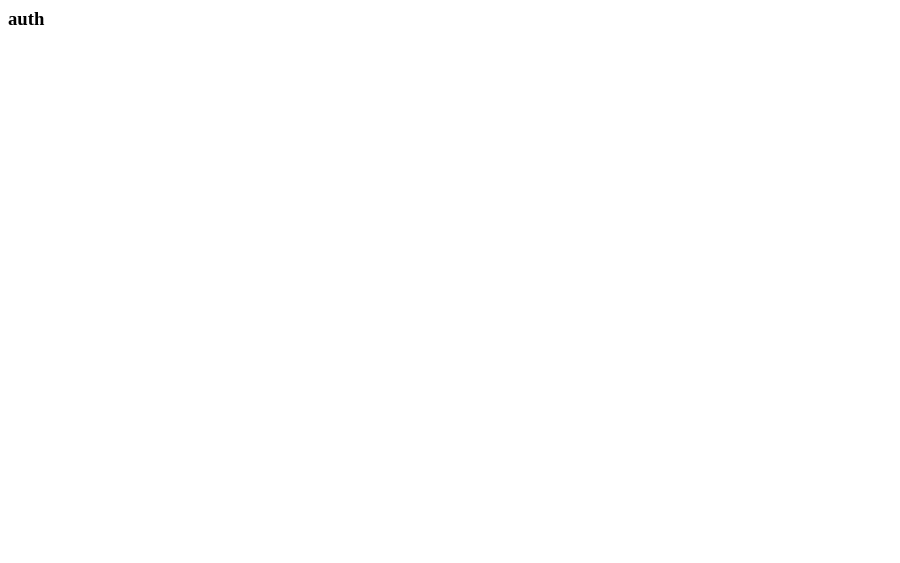
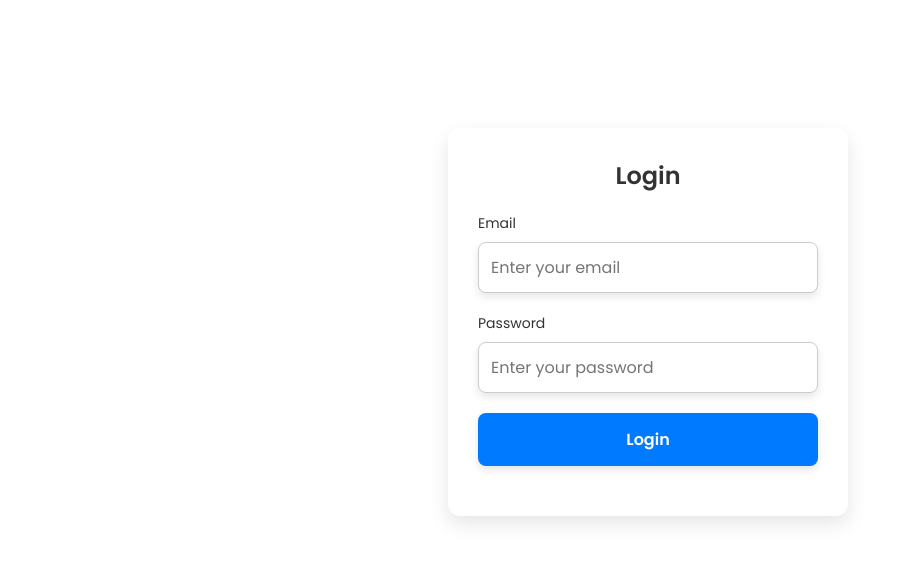
Before and after one commit to Nishan-Pradhan06/workBridge, a Laravel app: page /login in a window 1280 px wide. Before the commit the part shown is almost empty. Shown: the top 563 px of the page, without its empty margins (0-900 px from the left). Run offline with Laravel 12, Linux system fonts and the light colour scheme.

Commit message:
login form

```diff
--- /dev/null
+++ b/public/css/components/login.css
@@ -0,0 +1,88 @@
+.login-container {
+    background-color: #fff;
+    margin: 10% 35%;
+    padding: 30px;
+    border-radius: 12px;
+    box-shadow: 0 8px 20px rgba(0, 0, 0, 0.1);
+    max-width: 400px;
+    max-height: 600px;
+    width: 100%;
+    text-align: center;
+}
+
+/* Style the heading */
+h2 {
+    margin-bottom: 20px;
+    font-size: 24px;
+    color: #333;
+    font-weight: 600;
+}
+
+/* Style form input groups */
+.input-group {
+    margin-bottom: 20px;
+    text-align: left;
+}
+
+/* Style the labels */
+label {
+    display: block;
+    font-size: 14px;
+    color: #333;
+    margin-bottom: 8px;
+}
+
+/* Style the input fields */
+input {
+    width: 100%;
+    padding: 12px;
+    font-size: 16px;
+    border: 1px solid #ccc;
+    border-radius: 8px;
+    outline: none;
+    transition: border-color 0.3s;
+}
+
+/* Add a focus effect on input fields */
+input:focus {
+    border-color: #007bff;
+}
+
+/* Style the button */
+button {
+    width: 100%;
+    padding: 14px;
+    font-size: 16px;
+    font-weight: 600;
+    color: #fff;
+    background-color: #007bff;
+    border: none;
+    border-radius: 8px;
+    cursor: pointer;
+    transition: background-color 0.3s ease;
+}
+
+/* Hover effect for the button */
+button:hover {
+    background-color: #0056b3;
+}
+
+/* Add subtle shadow for input fields and button */
+input, button {
+    box-shadow: 0 4px 8px rgba(0, 0, 0, 0.1);
+}
+
+/* Media queries for responsiveness */
+@media (max-width: 500px) {
+    .login-container {
+        padding: 20px;
+    }
+
+    h2 {
+        font-size: 20px;
+    }
+
+    input, button {
+        font-size: 14px;
+    }
+}
--- a/resources/views/auth/login.blade.php
+++ b/resources/views/auth/login.blade.php
@@ -1 +1,28 @@
-<h3>auth</h3>
+<!DOCTYPE html>
+<html lang="en">
+<head>
+    <meta charset="UTF-8">
+    <meta name="viewport" content="width=device-width, initial-scale=1.0">
+    <title>Login Form</title>
+    <link rel="stylesheet" href="{{ asset('css/style.css') }}">
+    <link rel="stylesheet" href="{{ asset('css/components/login.css') }}">
+</head>
+<body>
+    <div class="login-container">
+        <h2>Login</h2>
+        <form>
+            <div class="input-group">
+                <label for="email">Email</label>
+                <input type="email" id="email" name="email" placeholder="Enter your email" required>
+            </div>
+            <div class="input-group">
+                <label for="password">Password</label>
+                <input type="password" id="password" name="password" placeholder="Enter your password" required>
+            </div>
+            <div class="input-group">
+                <button type="submit">Login</button>
+            </div>
+        </form>
+    </div>
+</body>
+</html>
--- a/routes/web.php
+++ b/routes/web.php
@@ -21,7 +21,7 @@ Route::get('/send-proposal', [Freelancer::class, 'sendProposal']);
 Route::get('/contract', [Freelancer::class, 'contractProject']);
 
 //client
-Route::get('/client/dashboard', [Client::class, 'Dashboard']);
+Route::get(' /client/dashboard', [Client::class, 'Dashboard']);
 Route::post('/contracts', [Client::class, 'contracts']);
 Route::post('/client-info', [Client::class, 'clientInfo']);
 Route::post('/payments/deposit-methods', [Client::class, 'clientInfo']);
```
